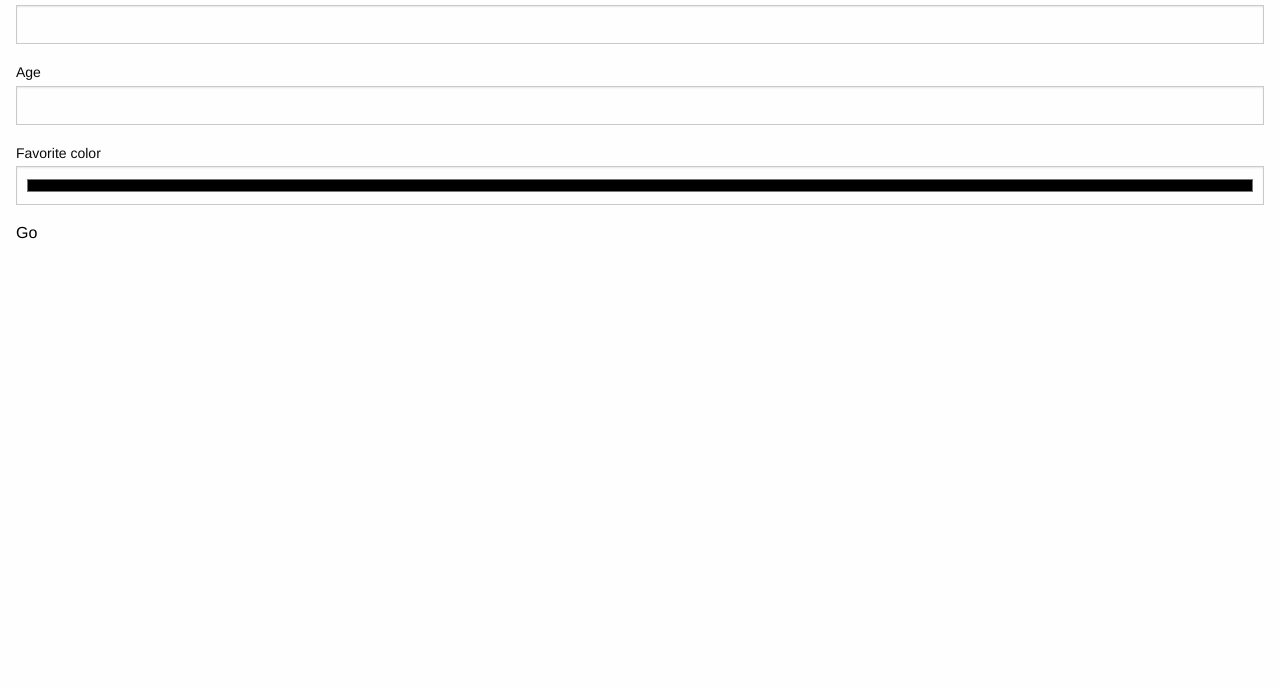
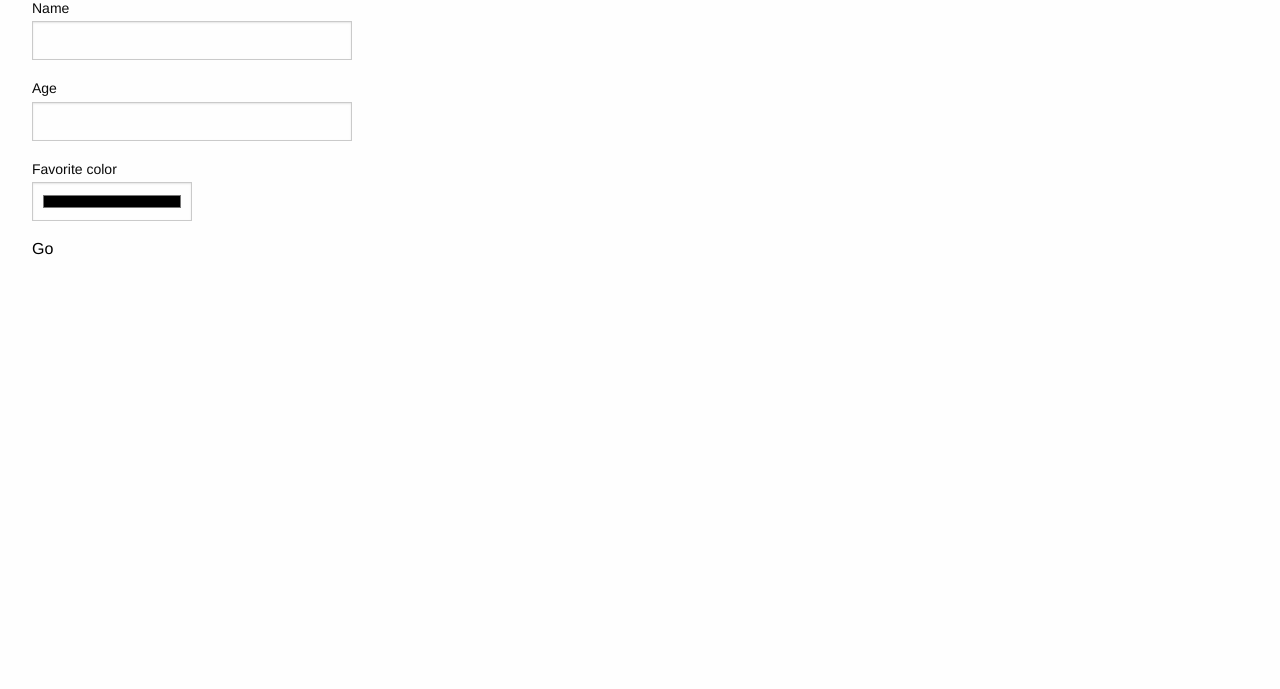
Before and after one commit to paytonzk/person-stats, a plain HTML site: page index.html in a window 1280 px wide. Shown: the part 111-800 px from the top of the page. Drawn offline with nearby package versions, Linux system fonts and the light colour scheme.

Commit message:
Fixed some visual aspects, still didn't solve the color issue

```diff
--- a/index.css
+++ b/index.css
@@ -1,3 +1,10 @@
 body {
-  padding: 1rem;
+  padding: 2rem;
+  width: 30rem;
 }
+#color-picker{
+    width: 10rem;
+}
+.labels{
+    width: 20rem;
+}
--- a/index.html
+++ b/index.html
@@ -13,17 +13,17 @@
     <h1>Person Stats</h1>
 
     <form id="person-form">
-      <p>
+      <p class="labels">
         <label for="personName">Name</label>
         <input type="text" name="personName">
       </p>
-      <p>
+      <p class="labels">
         <label for="age">Age</label>
         <input type="number" name="personAge">
       </p>
       <p>
         <label for="favoriteColor">Favorite color</label>
-        <input type="color" name="favoriteColor">
+        <input id ="color-picker" type="color" name="favoriteColor">
       </p>
       <button type="submit">Go</button>
     </form>
```
